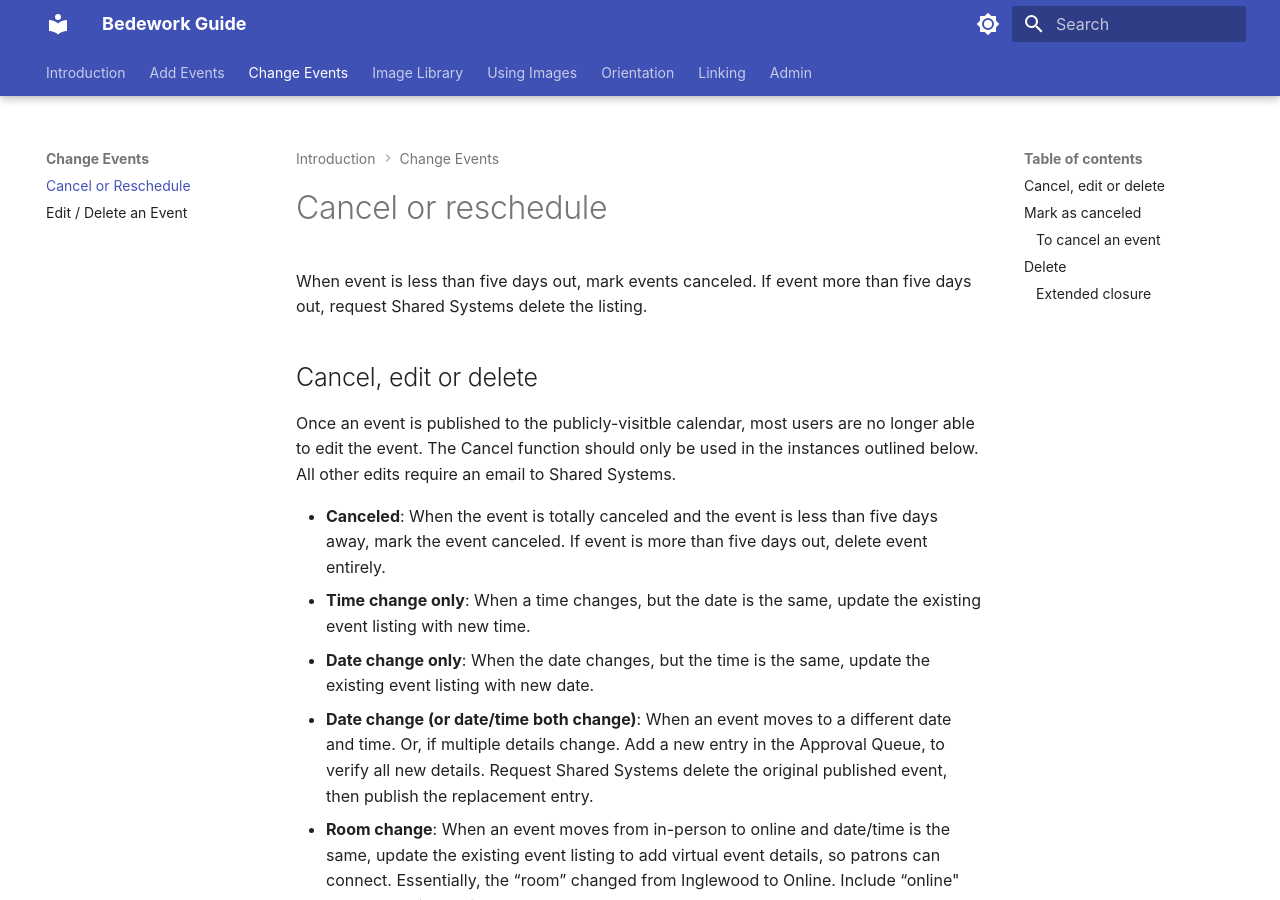
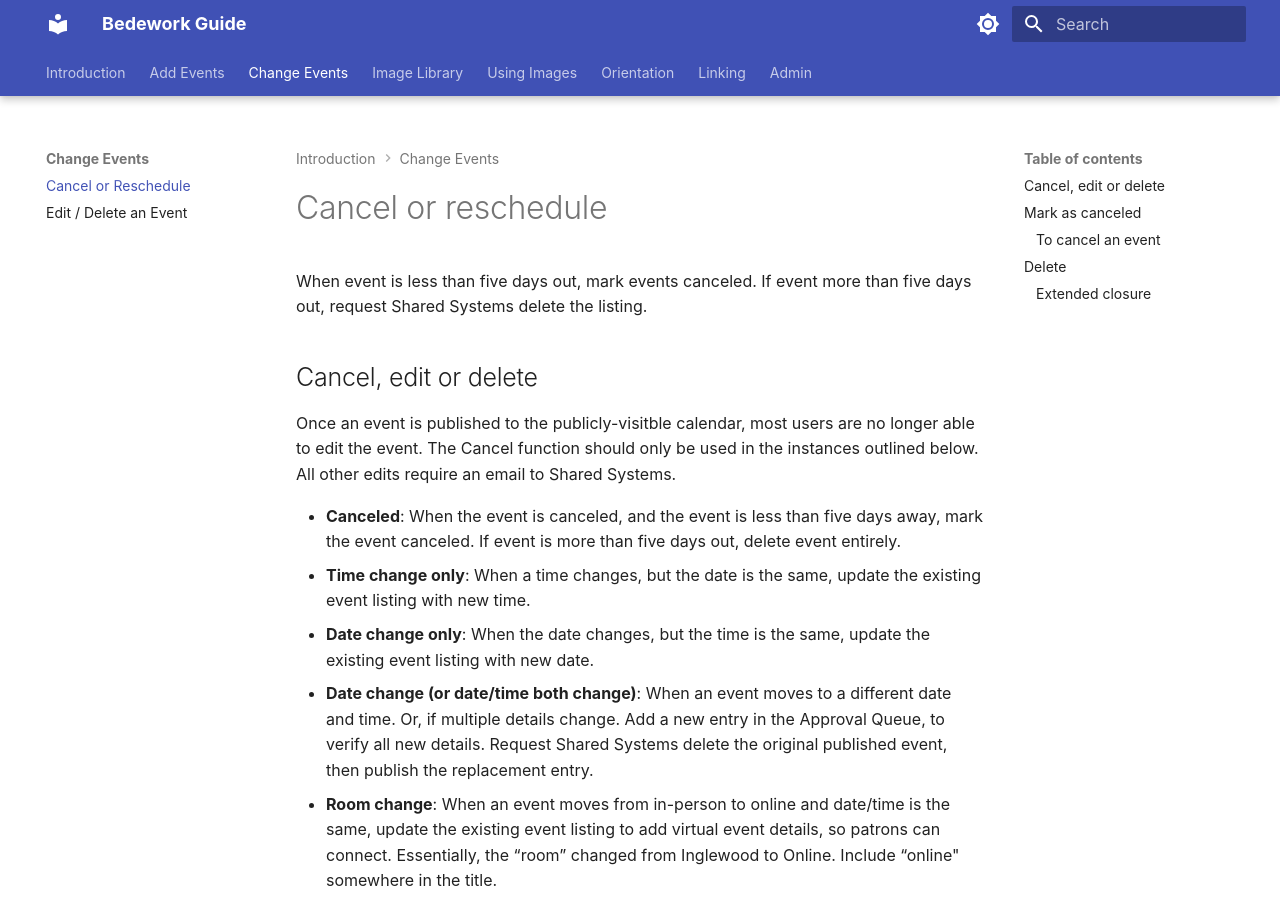
Before and after one commit to Nashville-Public-Library/bedework-docs, an MkDocs documentation site: the page built from docs/change-events/cancel.md, in a window 1280 px wide and 900 px high. Built offline with MkDocs 1.6.1 and Material for MkDocs 9.7.7, drawn with Linux system fonts in a browser that asks for light colours.

Commit message:
provoking continuous integration

```diff
--- a/docs/change-events/cancel.md
+++ b/docs/change-events/cancel.md
@@ -11,7 +11,7 @@ When event is less than five days out, mark events canceled. If event more than
 
 Once an event is published to the publicly-visitble calendar, most users are no longer able to edit the event. The Cancel function should only be used in the instances outlined below. All other edits require an email to Shared Systems.
 
-- **Canceled**: When the event is totally canceled and the event is less than five days away, mark the event canceled. If event is more than five days out, delete event entirely.
+- **Canceled**: When the event is canceled, and the event is less than five days away, mark the event canceled. If event is more than five days out, delete event entirely.
 - **Time change only**: When a time changes, but the date is the same, update the existing event listing with new time.
 - **Date change only**: When the date changes, but the time is the same, update the existing event listing with new date.
 - **Date change (or date/time both change)**: When an event moves to a different date and time. Or, if multiple details change. Add a new entry in the Approval Queue, to verify all new details. Request Shared Systems delete the original published event, then publish the replacement entry.
```
